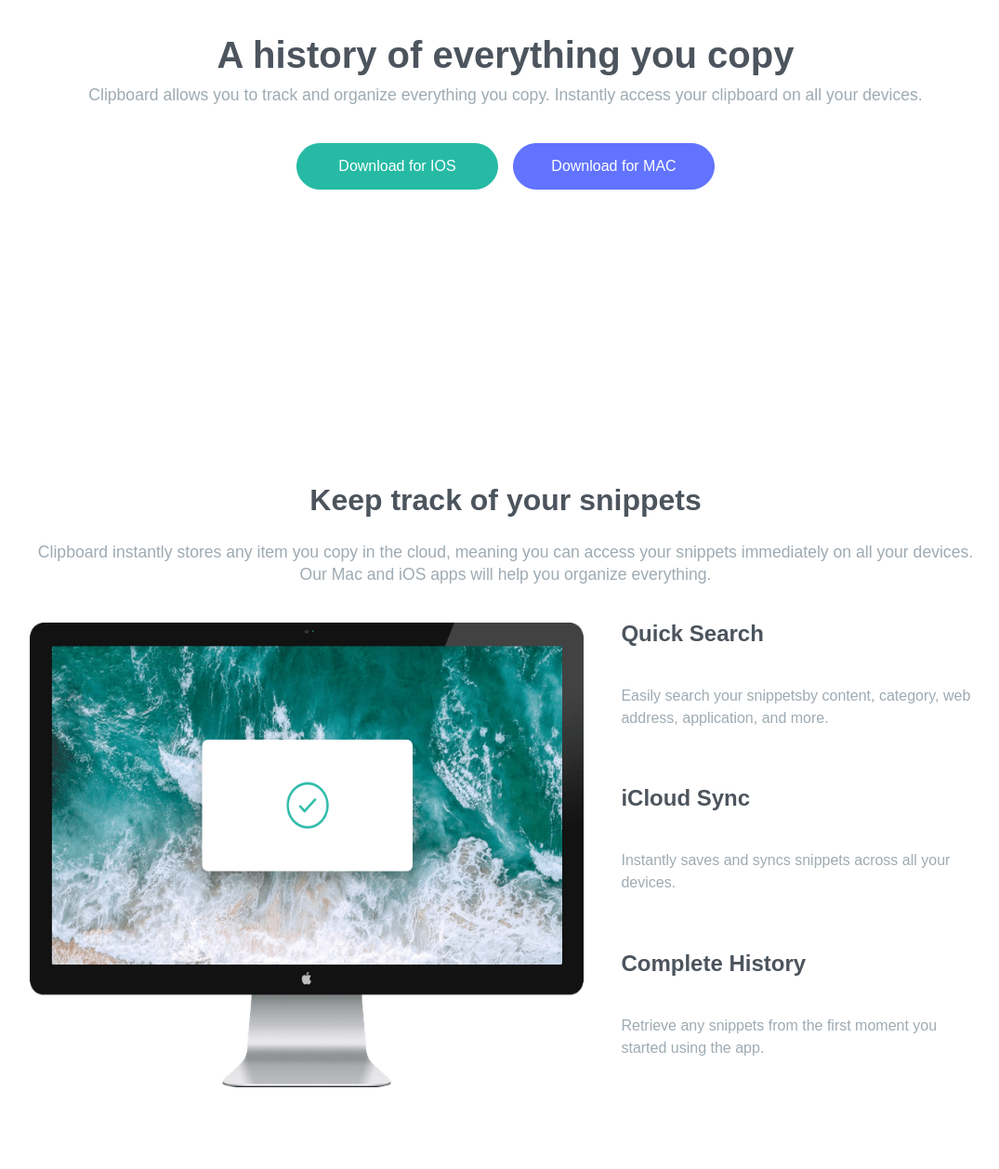
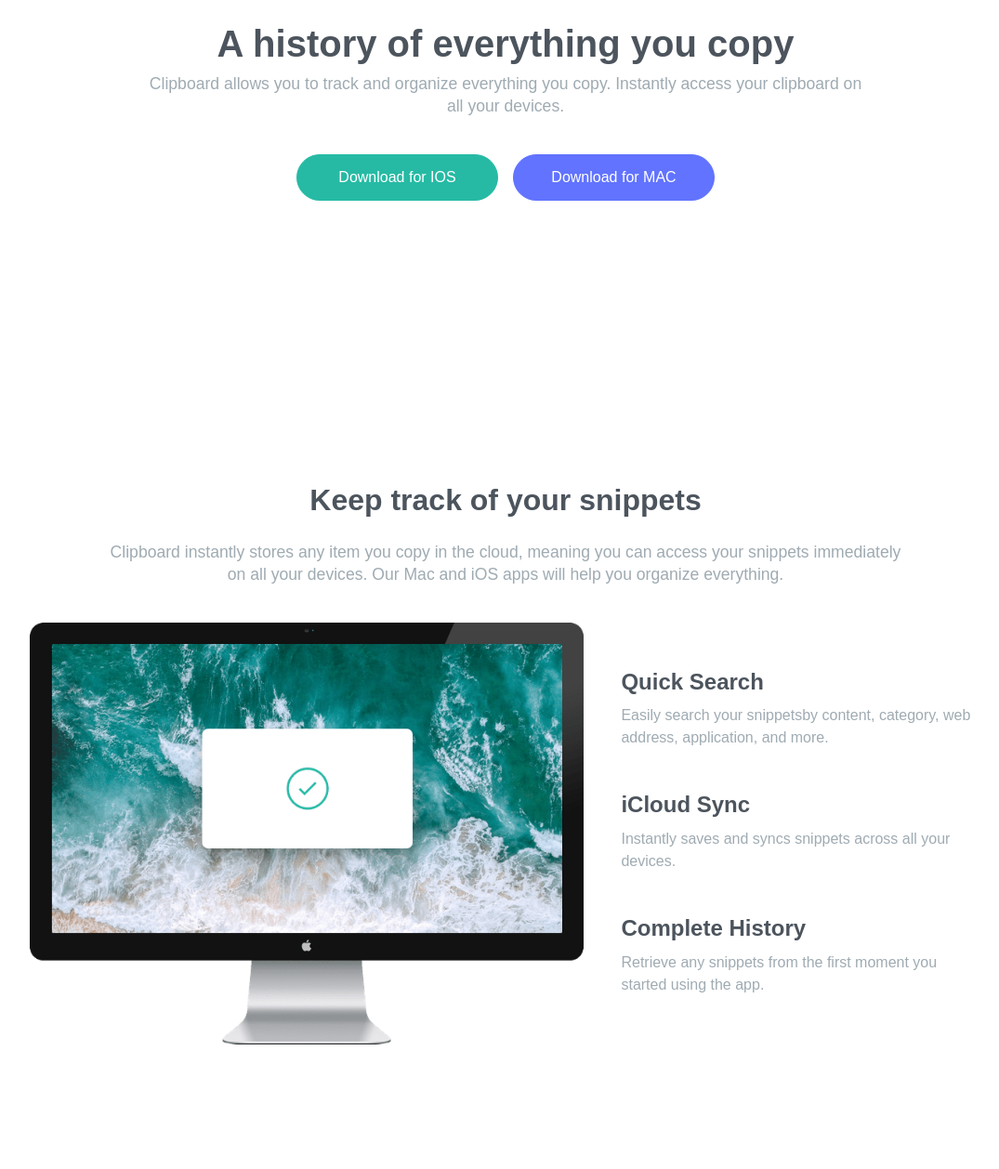
Before and after one commit to pbitonga17/clipboard-landing-page, a plain HTML site: page index.html in a window 1280 px wide. Shown: the part 362-1620 px from the top of the page at 93% size, without its empty margins (96-1171 px from the left). Drawn offline with Linux system fonts and the light colour scheme; a web font is replaced by a local one.

Commit message:
Update styles.css

```diff
--- a/css/styles.css
+++ b/css/styles.css
@@ -216,12 +216,16 @@
         grid-template-areas:
             'title title title'
             'image image stext';
-        justify-content: start;
+        justify-content: center;
+    }
+    .header p {
+        margin: 0 10vw;
+    }
+    .title-text p {
+        margin: 0 6vw;
     }
     .first-ctn img {
         width: 100%;
-        height: 500px;
-        align-items: center;
     }
     .title-text {
         grid-area: title;
@@ -232,6 +236,8 @@
     .side-text {
         grid-area: stext;
         text-align: left;
+        align-self: center;
+        gap: 3rem;
     }
     .second-ctn {
         display: flex;
```
